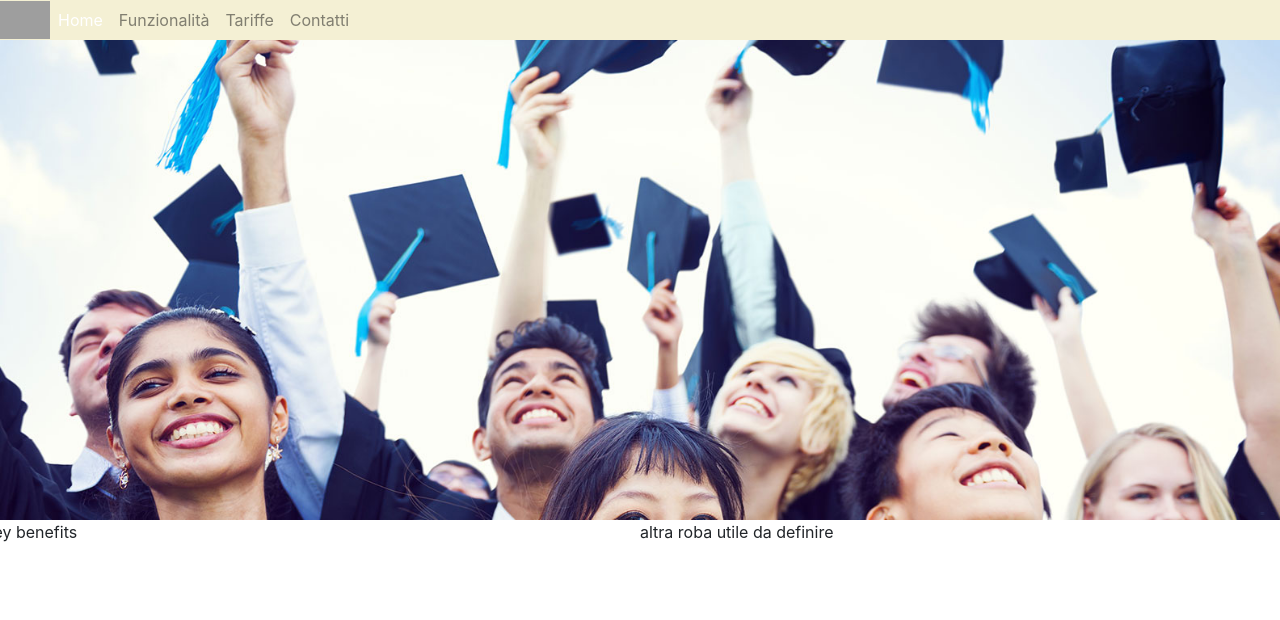
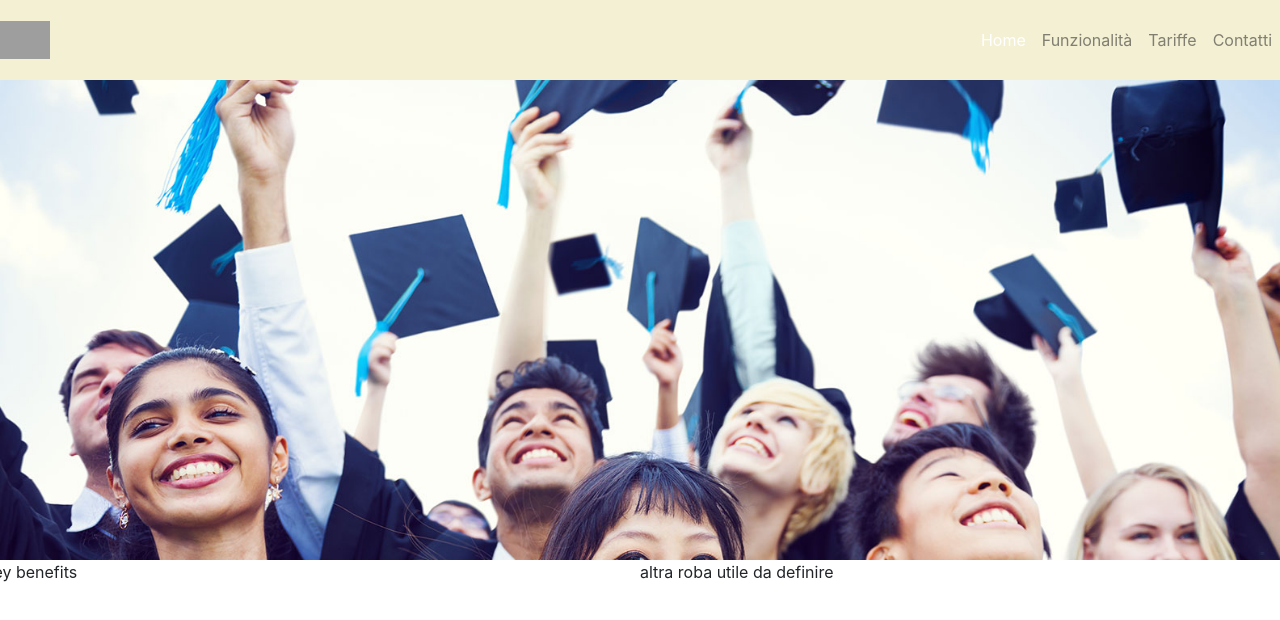
Before and after one commit to danieledicaro/minisite, a plain HTML site: page index.html in a window 1280 px wide. Drawn offline with nearby package versions, Linux system fonts and the light colour scheme; grey boxes are pictures that could not be loaded.

Commit message:
navbar height added

```diff
--- a/css/style.css
+++ b/css/style.css
@@ -1,4 +1,9 @@
 /* change the background color */
+
+.navbar {
+    min-height: 80px;
+}
+
 .navbar-custom {
     background-color: #F4F0D4;
 }
--- a/index.html
+++ b/index.html
@@ -30,7 +30,7 @@
     </button>
 
     <div class="collapse navbar-collapse" id="navbarSupportedContent">
-        <ul class="navbar-nav mr-auto">
+        <ul class="navbar-nav ml-auto">
             <li class="nav-item active">
                 <a class="nav-link" href="#">Home <span class="sr-only">(current)</span></a>
             </li>
```
